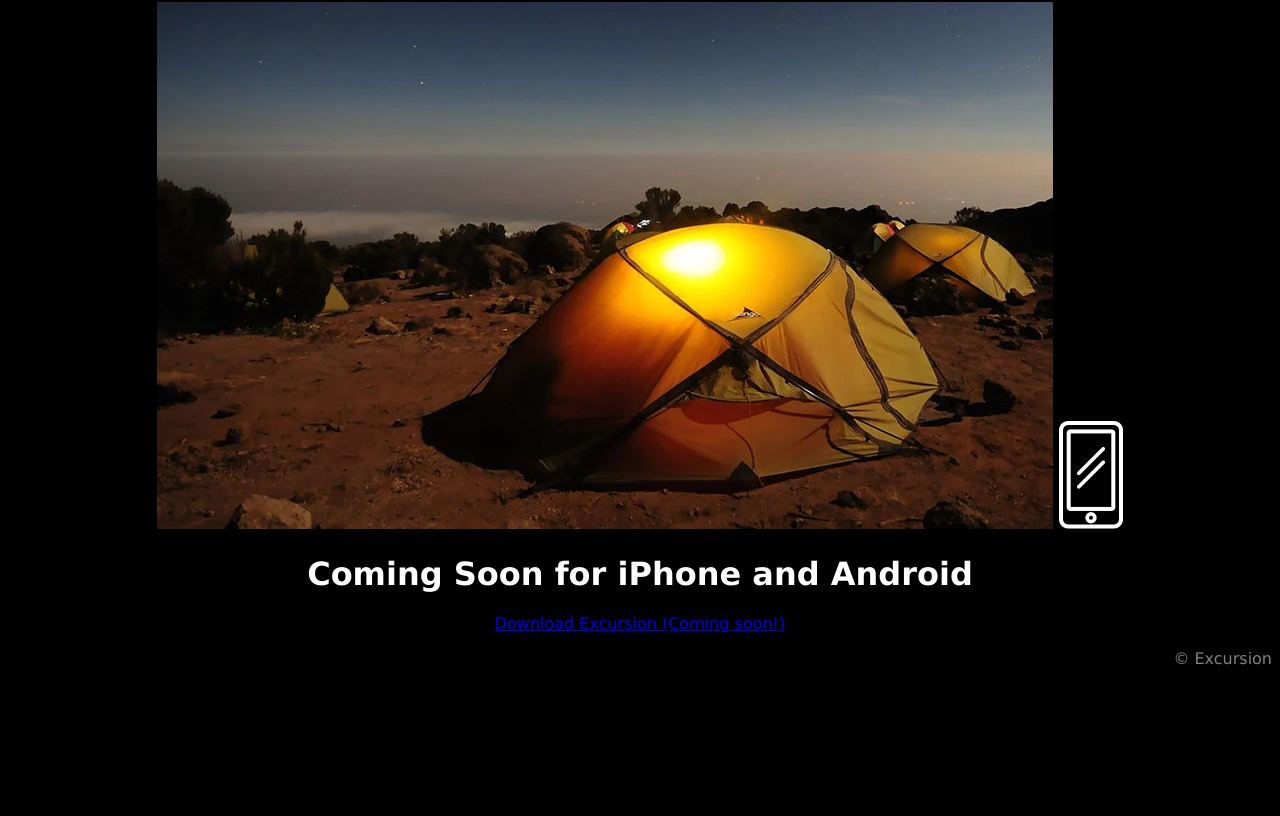
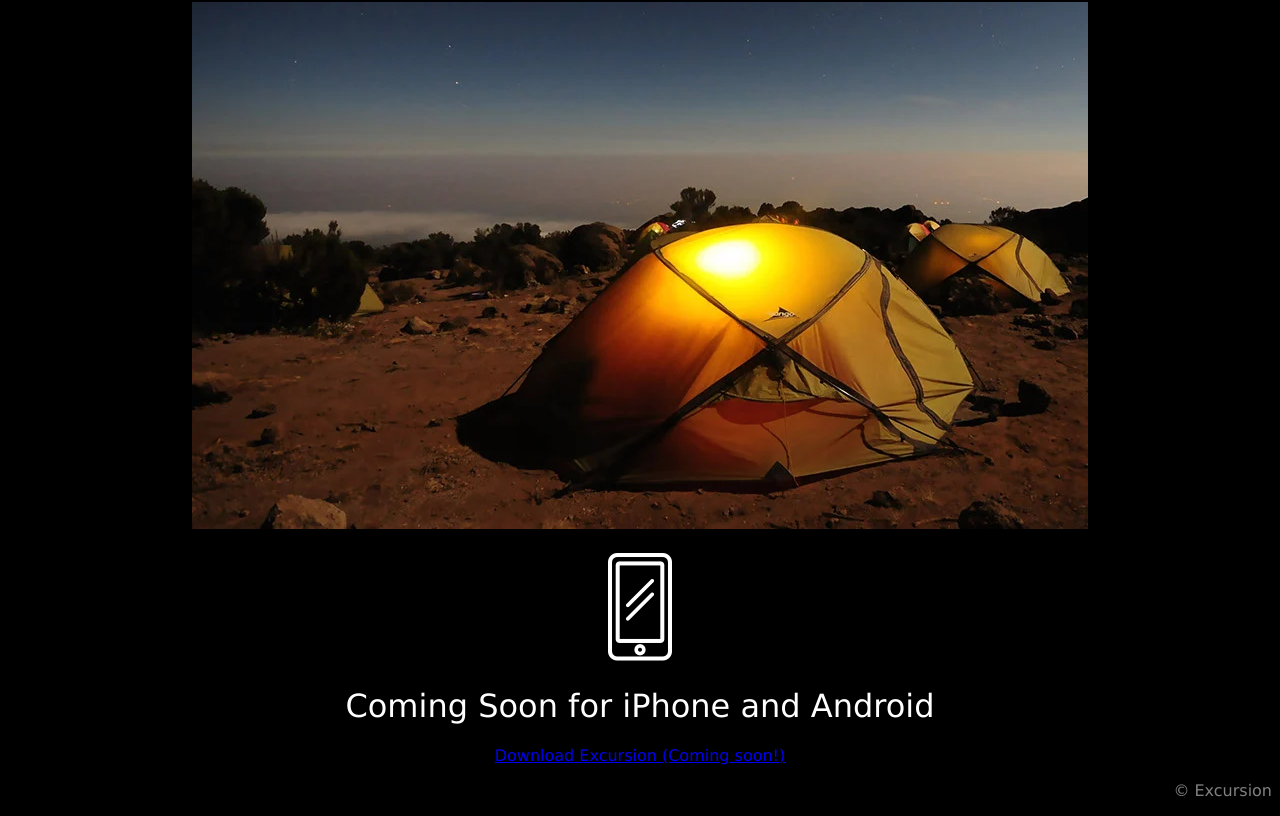
Before and after one commit to MWade09/excursionProject, a plain HTML site: page index.html in a window 1280 px wide. Shown: the part 462-1278 px from the top of the page. Before the commit the page ends 1146 px from the top, so only its background shows below. Drawn offline with Linux system fonts and the light colour scheme.

Commit message:
finished project

```diff
--- a/index.html
+++ b/index.html
@@ -16,7 +16,8 @@
         <h1 class="header-2">Your personal travel guide</h1>
         <p class="excursion-description">Excursion remembers places you like, and recommends new points of interest around you.</p>
         <img class="campsite" src="resources/Images/camp.webp" alt="campsite image">
-        <img class="phone-icon"src="resources/Images/phone.webp" alt="phone image">
+        <br>
+        <img class="phone-icon" src="resources/Images/phone.webp" alt="phone image">
         <h1 class="coming-soon">Coming Soon for iPhone and Android</h1>
         <p class="download-link"><a href="#">Download Excursion (Coming soon!)</a></p>
     </body>
--- a/resources/css/style.css
+++ b/resources/css/style.css
@@ -29,6 +29,11 @@ body {
 
 .coming-soon {
     color: white;
+    font-weight: 300;
+}
+
+.phone-icon {
+    padding-top: 20px;
 }
 
 .footer {
```
